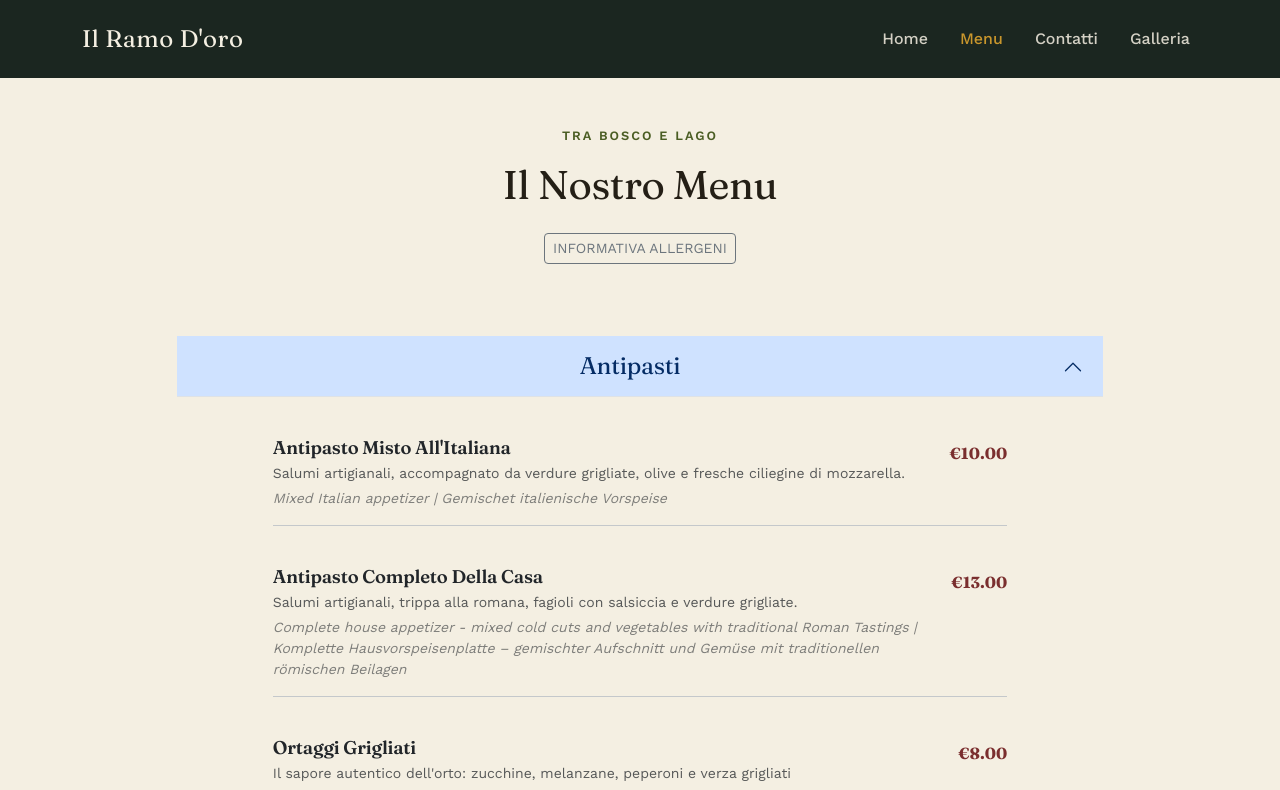
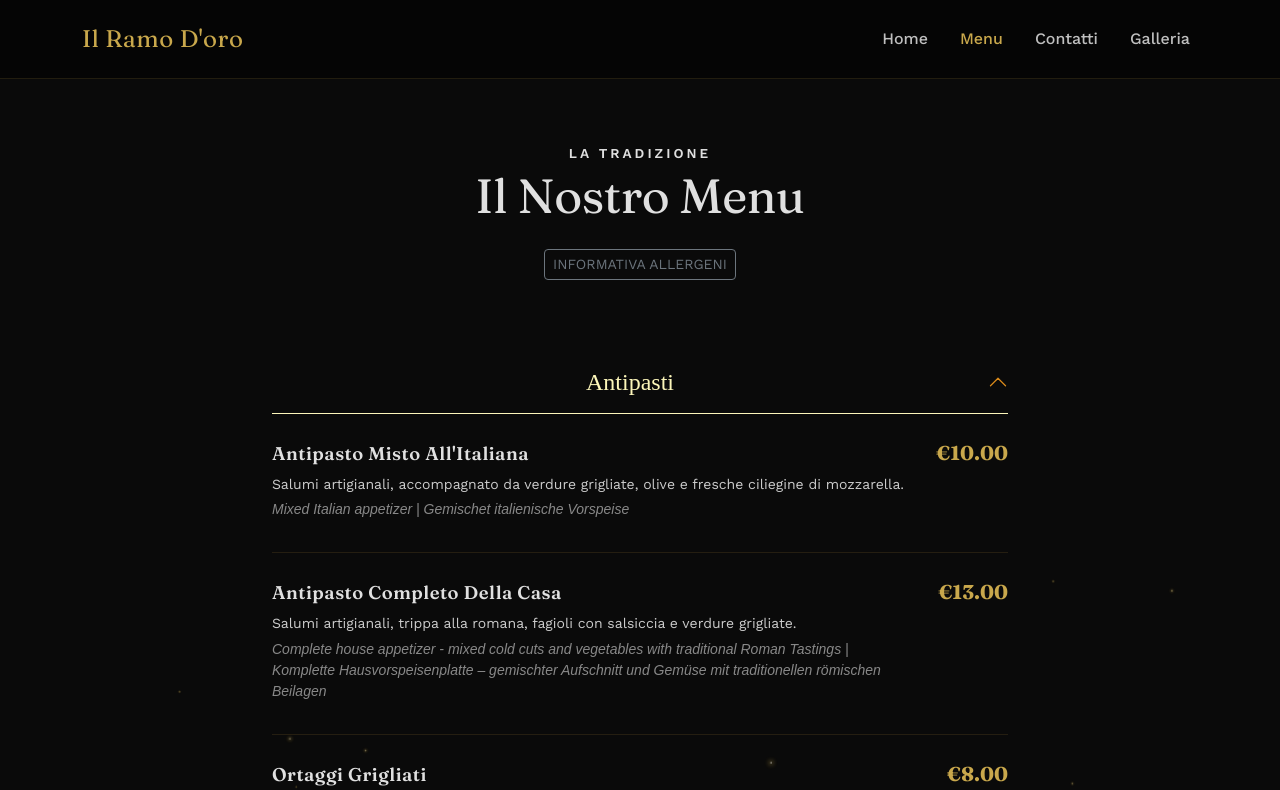
Before and after one commit to Pirisinu/ristorante-app, a React (Vite) app: page /menu in a window 1280 px wide. Shown: the top 790 px of the page. Built offline with nearby package versions, Linux system fonts and the light colour scheme.

Commit message:
add style

```diff
--- a/src/pages/Contatti.jsx
+++ b/src/pages/Contatti.jsx
@@ -4,7 +4,7 @@ export default function Contatti() {
   return (
     <Container className="py-5">
       <div className="text-center mb-5">
-        <p className="hero-eyebrow" style={{ color: '#7a2e2e' }}>Contatti</p>
+        <p className="hero-eyebrow">Contatti</p>
         <h1 className="display-font">Vieni a trovarci</h1>
       </div>
 
--- /dev/null
+++ b/src/pages/Lucciole.jsx
@@ -0,0 +1,32 @@
+import React from 'react';
+import '../styles/Lucciole.css';
+
+export default function Lucciole() {
+  // Generiamo 25 particelle (non troppe, per mantenere l'eleganza)
+  const particelle = Array.from({ length: 25 });
+
+  return (
+    <div className="magic-background">
+      {particelle.map((_, i) => {
+        // Generiamo valori casuali ad ogni caricamento
+        const left = Math.random() * 100; // Posizione orizzontale casuale (0-100%)
+        const duration = 15 + Math.random() * 25; // Salita lentissima (tra 15 e 40 secondi)
+        const delay = Math.random() * 15; // Ritardo di partenza casuale
+        const pulseDuration = 3 + Math.random() * 4; // Pulsazione tra 3 e 7 secondi
+
+        return (
+          <div
+            key={i}
+            className="lucciola"
+            style={{
+              left: `${left}%`,
+              // Applichiamo i valori generati alle animazioni CSS
+              animationDuration: `${duration}s, ${pulseDuration}s`,
+              animationDelay: `${delay}s, ${delay}s`
+            }}
+          />
+        );
+      })}
+    </div>
+  );
+}
--- a/src/pages/Menu.jsx
+++ b/src/pages/Menu.jsx
@@ -1,11 +1,12 @@
-import { Container, Row, Col, Accordion, Badge, OverlayTrigger, Tooltip } from 'react-bootstrap';
+import { Container, Row, Col, Accordion, OverlayTrigger, Tooltip } from 'react-bootstrap';
 import menuData from '../data/menu.json';
 import allergeniData from '../data/allergeni.json';
-import TabellaAllergeni from './TabellaAllergeni'; // Assicurati che il percorso sia corretto
+import TabellaAllergeni from './TabellaAllergeni';
+import Lucciole from './Lucciole';
+import '../styles/Menu.css';
 
 export default function Menu() {
 
-  // Scorrimento fluido all'apertura della categoria
   const handleScroll = (eventKey) => {
     if (eventKey !== null) {
       setTimeout(() => {
@@ -17,97 +18,84 @@ export default function Menu() {
     }
   };
 
-  // Funzione per ricavare il nome dell'allergene dall'ID
   const getAllergeneName = (id) => {
     const allergene = allergeniData.find(a => a.id === id);
     return allergene ? allergene.nome : `Allergene ${id}`;
   };
 
   return (
-    <Container className="pt-5">
-      <div className="text-center mb-5">
-        <p className="hero-eyebrow" style={{ color: '#4A5D23', textTransform: 'uppercase', letterSpacing: '2px' }}>
-          Tra bosco e lago
+    <Container fluid id="menu-container" className="py-5">
+      <Lucciole />
+      <Container className="position-relative" style={{ zIndex: 1 }}>
+        <div className="text-center mb-5 pt-3">
+          <p className="text-uppercase mb-1 menu-subtitle fw-bold">
+            La Tradizione
           </p>
-        <h1 className="display-font">Il Nostro Menu</h1>
-
-        {/* Pulsante per aprire la Modale della Tabella completa */}
-        <div className="mt-4">
+          <h1 className="display-font mb-4 menu-title">
+            Il Nostro Menu
+          </h1>
           <TabellaAllergeni />
-        </div>
         </div>
 
         <Row className="justify-content-center">
-        <Col lg={10}>
-          <Accordion defaultActiveKey="0" flush onSelect={handleScroll}>
+          <Col lg={8}>
+            <Accordion defaultActiveKey="0" flush className="menu-accordion" onSelect={handleScroll}>
               {menuData.categorie.map((categoria, index) => (
                 <Accordion.Item
                   eventKey={index.toString()}
                   key={categoria.nome}
                   id={`categoria-${index}`}
-                className="bg-transparent mb-3"
+                  className="bg-transparent border-0 mb-4"
                 >
                   <Accordion.Header>
-                  <h2 className="display-font h4 mb-0 w-100 text-center">{categoria.nome}</h2>
+                    <span className="w-100 text-center">{categoria.nome}</span>
                   </Accordion.Header>
-                <Accordion.Body className="pt-4 pb-2">
-                  <Row className="gy-4 justify-content-center">
+                  <Accordion.Body className="pt-4 pb-2 px-0">
+                    <div className="d-flex flex-column">
                       {categoria.piatti.map((piatto) => {
                         if (!piatto.isDisponibile) return null;
 
                         return (
-                        <Col md={12} lg={10} key={piatto.nome}>
-                          <div className="menu-item d-flex justify-content-between align-items-start border-bottom border-secondary-subtle pb-3">
-                            <div className="pe-3">
-                              <h4 className="menu-item-name h5 mb-1">{piatto.nome}</h4>
+                          <div key={piatto.nome} className="menu-product-row d-flex justify-content-between align-items-baseline">
+                            <div className="pe-4">
+                              <h4 className="menu-item-name h5 mb-2">{piatto.nome}</h4>
 
-                              <div className="text-muted small mb-1">
+                              <div className="small mb-1 menu-desc-it">
                                 {piatto['descrizione-it']}
                               </div>
-                              <div className="text-muted small fst-italic opacity-75">
+                              <div className="small fst-italic mb-2 menu-desc-en">
                                 {piatto.descrizione}
                               </div>
 
-                              {/* Rendering dinamico dei badge con Tooltip */}
                               {piatto.allergeni && piatto.allergeni.length > 0 && (
-                                <div className="mt-2">
+                                <div className="d-flex gap-1 mt-2">
                                   {piatto.allergeni.map(id => (
                                     <OverlayTrigger
                                       key={id}
                                       placement="top"
-                                      overlay={<Tooltip id={`tooltip-${id}`}>{getAllergeneName(id)}</Tooltip>}
+                                      overlay={<Tooltip>{getAllergeneName(id)}</Tooltip>}
                                     >
-                                      <Badge
-                                        bg="light"
-                                        text="dark"
-                                        className="me-2 border text-secondary shadow-sm"
-                                        style={{ cursor: 'pointer' }}
-                                      >
-                                        {id}
-                                      </Badge>
+                                      <span className="allergene-badge">{id}</span>
                                     </OverlayTrigger>
                                   ))}
                                 </div>
                               )}
                             </div>
 
-                            <div className="menu-item-price fs-6 fw-bold text-nowrap ms-3 mt-1">
+                            <div className="menu-item-price fs-5 fw-bold">
                               €{Number(piatto.prezzo).toFixed(2)}
                             </div>
                           </div>
-                        </Col>
                         );
                       })}
-                  </Row>
+                    </div>
                   </Accordion.Body>
                 </Accordion.Item>
               ))}
             </Accordion>
           </Col>
         </Row>
-      <p className="text-center text-muted small mt-5">
-        Reg. UE 1169/2011 - Per informazioni sugli allergeni presenti nei nostri piatti, rivolgersi al personale di sala.
-      </p>
+      </Container>
     </Container>
   );
 }
--- /dev/null
+++ b/src/styles/Home.css
@@ -0,0 +1,48 @@
+/* Home.css */
+
+/* Animazione di entrata morbida dal basso */
+.fade-in-up {
+  animation: fadeInUp 1s cubic-bezier(0.2, 0.8, 0.2, 1) forwards;
+  opacity: 0;
+  transform: translateY(30px);
+}
+
+.delay-1 { animation-delay: 0.2s; }
+.delay-2 { animation-delay: 0.4s; }
+.delay-3 { animation-delay: 0.6s; }
+
+@keyframes fadeInUp {
+  to {
+    opacity: 1;
+    transform: translateY(0);
+  }
+}
+
+/* Effetto zoom elegante per il carosello */
+.gallery-preview .carousel-inner {
+  border-radius: 8px;
+  overflow: hidden;
+  box-shadow: 0 10px 30px rgba(0, 0, 0, 0.5);
+}
+
+.gallery-preview img {
+  transition: transform 6s ease; /* Zoom lentissimo e lussuoso */
+}
+
+.gallery-preview .carousel-item.active img {
+  transform: scale(1.05);
+}
+
+/* Stile raffinato per le icone/titoli dei "Perché sceglierci" */
+.feature-box {
+  transition: transform 0.3s ease;
+}
+
+.feature-box:hover {
+  transform: translateY(-5px);
+}
+
+.feature-title {
+  color: var(--color-mustard);
+  margin-bottom: 1rem;
+}
--- /dev/null
+++ b/src/styles/Lucciole.css
@@ -0,0 +1,55 @@
+/* Lucciole.css */
+.magic-background {
+  position: fixed;
+  top: 0;
+  left: 0;
+  width: 100vw;
+  height: 100vh;
+  pointer-events: none;
+  z-index: 0;
+  overflow: hidden;
+}
+
+.lucciola {
+  position: absolute;
+  background-color: var(--color-wine); /* L'oro luminoso */
+  width: 3px;
+  height: 3px;
+  border-radius: 50%;
+  box-shadow: 0 0 6px 1px var(--color-mustard);
+  bottom: -10px;
+  opacity: 0;
+  /* Due animazioni simultanee: salita lenta e pulsazione di luce */
+  animation: floatUp linear infinite, pulseGlow ease-in-out infinite alternate;
+}
+
+/* Salita e leggero spostamento laterale come polvere al vento */
+@keyframes floatUp {
+  0% {
+    transform: translateY(0) translateX(0) scale(0.5);
+    opacity: 0;
+  }
+  20% {
+    opacity: 0.6;
+  }
+  80% {
+    opacity: 0.6;
+  }
+  100% {
+    transform: translateY(-110vh) translateX(30px) scale(1);
+    opacity: 0;
+  }
+}
+
+/* Pulsazione del bagliore per renderle "vive" */
+@keyframes pulseGlow {
+  0%, 100% {
+    box-shadow: 0 0 2px 0px var(--color-mustard);
+    opacity: 0.3;
+  }
+  50% {
+    box-shadow: 0 0 10px 2px var(--color-wine);
+    background-color: #ffffff; /* Diventa bianca al picco della luce */
+    opacity: 0.8;
+  }
+}
--- /dev/null
+++ b/src/styles/Menu.css
@@ -0,0 +1,116 @@
+/* =========================================
+   LAYOUT PRINCIPALE & COLORI
+========================================= */
+#menu-container {
+  background-color: #0a0a0a; /* Nero profondo */
+  color: #e0e0e0;
+}
+
+/* Effetto Oro Scintillante Animato */
+.gold-shimmer {
+  background: linear-gradient(to right, #bf953f, #fcf6ba, #b38728, #fbf5b7, #aa771c);
+  background-size: 200% auto;
+  -webkit-background-clip: text;
+  background-clip: text;
+  color: transparent;
+  animation: shimmer 4s infinite linear;
+}
+
+@keyframes shimmer {
+  to { background-position: 200% center; }
+}
+
+.menu-subtitle {
+  letter-spacing: 3px;
+  font-size: 0.85rem;
+}
+
+.menu-title {
+  font-size: 3rem;
+}
+
+/* =========================================
+   ACCORDION & SCORRIMENTO
+========================================= */
+.accordion-item {
+  /* Offset per non nascondere il titolo sotto il bordo superiore quando si apre */
+  scroll-margin-top: 100px;
+}
+
+.menu-accordion .accordion-button {
+  background-color: transparent !important;
+  color: #bf953f !important;
+  font-family: 'Playfair Display', serif;
+  font-size: 1.5rem;
+  border-bottom: 1px solid rgba(191, 149, 63, 0.3);
+  box-shadow: none !important;
+  padding-left: 0;
+  padding-right: 0;
+}
+
+.menu-accordion .accordion-button:not(.collapsed) {
+  color: #fcf6ba !important;
+  border-bottom: 1px solid #fcf6ba;
+}
+
+.menu-accordion .accordion-button::after {
+  filter: invert(70%) sepia(40%) saturate(600%) hue-rotate(350deg) brightness(90%) contrast(90%);
+}
+
+/* =========================================
+   PIATTI & DIVISORI
+========================================= */
+.menu-product-row {
+  border-bottom: 1px solid rgba(191, 149, 63, 0.15); /* Linea di divisione oro tenue */
+  padding-bottom: 1.5rem;
+  margin-bottom: 1.5rem;
+}
+
+.menu-product-row:last-child {
+  border-bottom: none;
+  margin-bottom: 0;
+}
+
+.menu-item-name {
+  font-family: 'Playfair Display', serif;
+  color: #fcf6ba;
+  letter-spacing: 0.5px;
+}
+
+.menu-desc-it {
+  color: #cccccc;
+  line-height: 1.6;
+}
+
+.menu-desc-en {
+  color: #888888;
+  font-family: sans-serif;
+}
+
+.menu-item-price {
+  font-family: 'Playfair Display', serif;
+}
+
+/* =========================================
+   ALLERGENI
+========================================= */
+.allergene-badge {
+  background-color: rgba(191, 149, 63, 0.1) !important;
+  color: #bf953f !important;
+  border: 1px solid rgba(191, 149, 63, 0.4) !important;
+  border-radius: 50% !important;
+  width: 24px;
+  height: 24px;
+  display: inline-flex;
+  align-items: center;
+  justify-content: center;
+  font-weight: normal;
+  font-size: 0.75rem;
+  cursor: pointer;
+  transition: all 0.3s ease;
+}
+
+.allergene-badge:hover {
+  background-color: #bf953f !important;
+  color: #0a0a0a !important;
+}
--- a/src/styles/theme.css
+++ b/src/styles/theme.css
@@ -1,12 +1,12 @@
 :root {
-  --color-ink: #1b2620;        /* verde bosco quasi nero, sfondo navbar/footer/hero */
-  --color-ink-soft: #223226;
-  --color-paper: #f4efe2;      /* fondo pagina, carta calda */
-  --color-mustard: #c9962c;    /* accento primario: senape */
-  --color-wine: #7a2e2e;       /* accento secondario: vinaccia, per badge/CTA secondarie */
-  --color-text: #241f16;
+  --color-ink: #050505;        /* Nero assoluto per navbar/footer/hero */
+  --color-ink-soft: #121212;   /* Nero leggermente più morbido per sezioni alternate */
+  --color-paper: #0a0a0a;      /* Fondo pagina, profondità notturna */
+  --color-mustard: #c9a84c;    /* Accento primario: Oro elegante */
+  --color-wine: #e5c158;       /* Accento secondario: Oro chiaro luminoso */
+  --color-text: #e0e0e0;       /* Testo grigio chiarissimo, riposante per gli occhi */
 
-  --font-display: 'Fraunces', Georgia, serif;
+  --font-display: 'Fraunces', 'Playfair Display', Georgia, serif;
   --font-body: 'Work Sans', system-ui, sans-serif;
 }
 
@@ -21,50 +21,76 @@ h1, h2, h3, h4, .display-font {
   letter-spacing: -0.01em;
 }
 
-/* Navbar */
+/* =========================================
+   EFFETTO ORO SCINTILLANTE (Elegante)
+========================================= */
+.gold-shimmer {
+  background: linear-gradient(to right, #b38728 20%, #fdf6d3 40%, #fdf6d3 60%, #b38728 80%);
+  background-size: 200% auto;
+  -webkit-background-clip: text;
+  background-clip: text;
+  color: transparent;
+  animation: shimmer 4s infinite linear;
+}
+
+@keyframes shimmer {
+  to { background-position: 200% center; }
+}
+
+/* =========================================
+   NAVBAR
+========================================= */
 .osteria-navbar {
   background-color: var(--color-ink) !important;
+  border-bottom: 1px solid rgba(201, 168, 76, 0.15);
 }
 .osteria-navbar .navbar-brand {
   font-family: var(--font-display);
   font-size: 1.5rem;
-  color: var(--color-paper) !important;
+  color: var(--color-mustard) !important;
   letter-spacing: 0.02em;
 }
 .osteria-navbar .nav-link {
-  color: rgba(244, 239, 226, 0.85) !important;
+  color: rgba(224, 224, 224, 0.85) !important;
   font-weight: 500;
+  transition: color 0.3s ease;
 }
 .osteria-navbar .nav-link:hover,
 .osteria-navbar .nav-link.active {
   color: var(--color-mustard) !important;
 }
 
-/* Bottoni */
+/* =========================================
+   BOTTONI (Stile Luxury)
+========================================= */
 .btn-osteria-primary {
+  background-color: transparent;
+  border: 1px solid var(--color-mustard);
+  color: var(--color-mustard);
+  font-weight: 600;
+  transition: all 0.3s ease;
+}
+.btn-osteria-primary:hover {
   background-color: var(--color-mustard);
   border-color: var(--color-mustard);
   color: var(--color-ink);
-  font-weight: 600;
-}
-.btn-osteria-primary:hover {
-  background-color: #b98726;
-  border-color: #b98726;
-  color: var(--color-ink);
+  box-shadow: 0 0 15px rgba(201, 168, 76, 0.2);
 }
 .btn-osteria-outline {
-  border-color: var(--color-paper);
-  color: var(--color-paper);
+  border-color: var(--color-text);
+  color: var(--color-text);
 }
 .btn-osteria-outline:hover {
-  background-color: var(--color-paper);
+  background-color: var(--color-text);
   color: var(--color-ink);
 }
 
-/* Hero */
+/* =========================================
+   HERO SECTION
+========================================= */
 .hero-section {
   background-color: var(--color-ink);
-  color: var(--color-paper);
+  color: var(--color-text);
   position: relative;
   overflow: hidden;
 }
@@ -80,7 +106,9 @@ h1, h2, h3, h4, .display-font {
   line-height: 1.05;
 }
 
-/* Divisore "timbro" — elemento firma della pagina */
+/* =========================================
+   DIVISORE "TIMBRO"
+========================================= */
 .stamp-divider {
   display: flex;
   align-items: center;
@@ -92,19 +120,21 @@ h1, h2, h3, h4, .display-font {
   content: '';
   flex: 1;
   height: 1px;
-  background: rgba(36, 31, 22, 0.2);
+  background: rgba(201, 168, 76, 0.2);
 }
 .stamp-divider span {
   font-family: var(--font-display);
   font-style: italic;
-  color: var(--color-wine);
+  color: var(--color-mustard);
   white-space: nowrap;
 }
 
-/* Card menu */
+/* =========================================
+   CARD MENU (Esterne)
+========================================= */
 .menu-item {
-  border-bottom: 1px dashed rgba(36, 31, 22, 0.25);
-  padding: 1rem 0;
+  border-bottom: 1px solid rgba(201, 168, 76, 0.15);
+  padding: 1.5rem 0;
 }
 .menu-item:last-child {
   border-bottom: none;
@@ -113,25 +143,35 @@ h1, h2, h3, h4, .display-font {
   font-family: var(--font-display);
   font-weight: 600;
   font-size: 1.15rem;
+  color: var(--color-text);
 }
 .menu-item-price {
   font-family: var(--font-display);
-  color: var(--color-wine);
+  color: var(--color-mustard);
   font-weight: 600;
 }
 
+/* =========================================
+   SEZIONI GENERICHE E FOOTER
+========================================= */
 .section-paper {
   background-color: var(--color-paper);
 }
 .section-ink {
   background-color: var(--color-ink-soft);
-  color: var(--color-paper);
+  color: var(--color-text);
 }
 
 footer.osteria-footer {
   background-color: var(--color-ink);
-  color: rgba(244, 239, 226, 0.75);
+  color: rgba(224, 224, 224, 0.6);
+  border-top: 1px solid rgba(201, 168, 76, 0.15);
 }
 footer.osteria-footer a {
-  color: var(--color-paper);
+  color: var(--color-mustard);
+  text-decoration: none;
+  transition: color 0.3s ease;
 }
+footer.osteria-footer a:hover {
+  color: var(--color-wine);
+}
```
Also changed, not shown: src/pages/Home.jsx (+61 -52 lines). Lines whose indentation alone changed are shown as unchanged.
